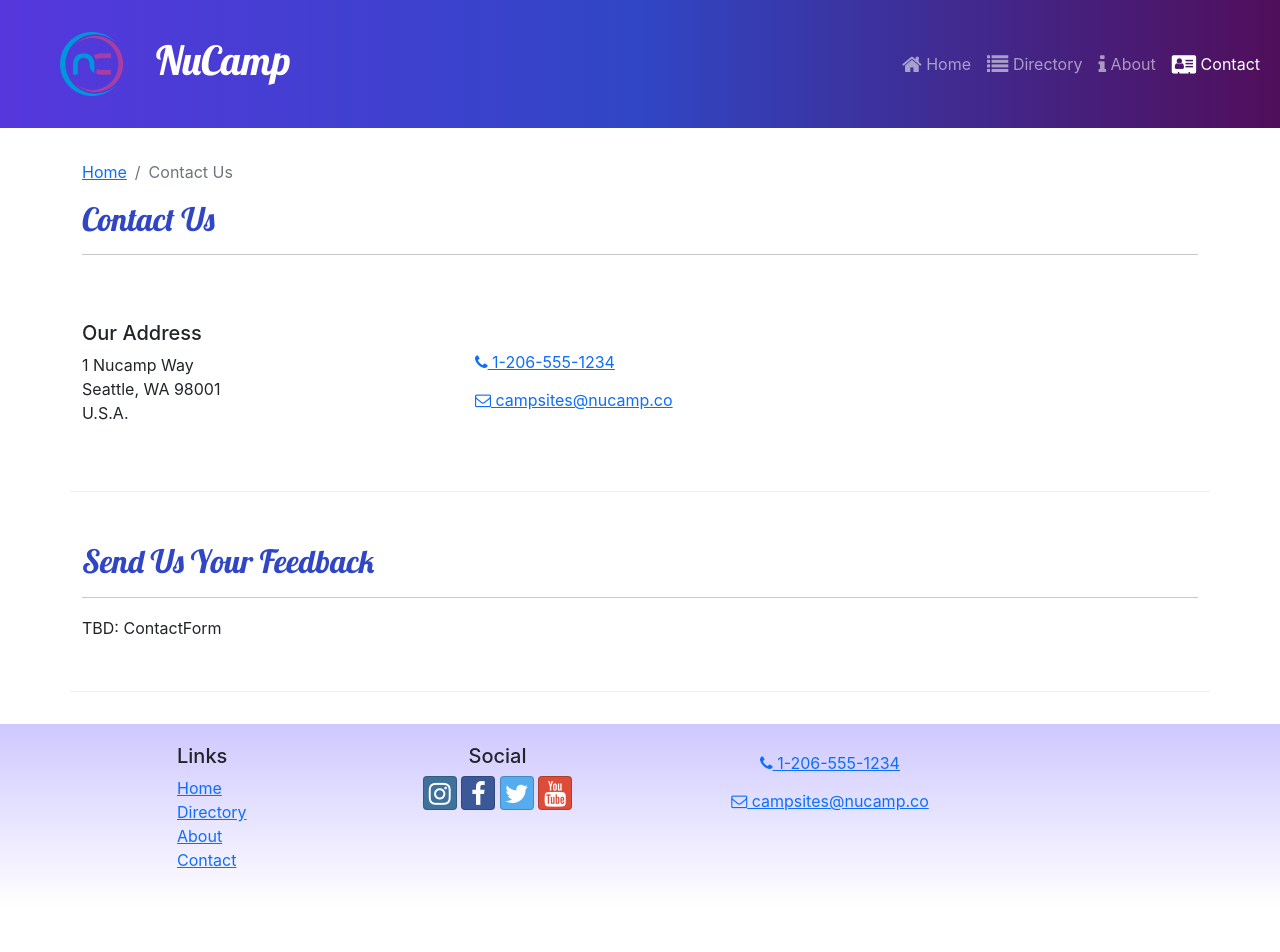
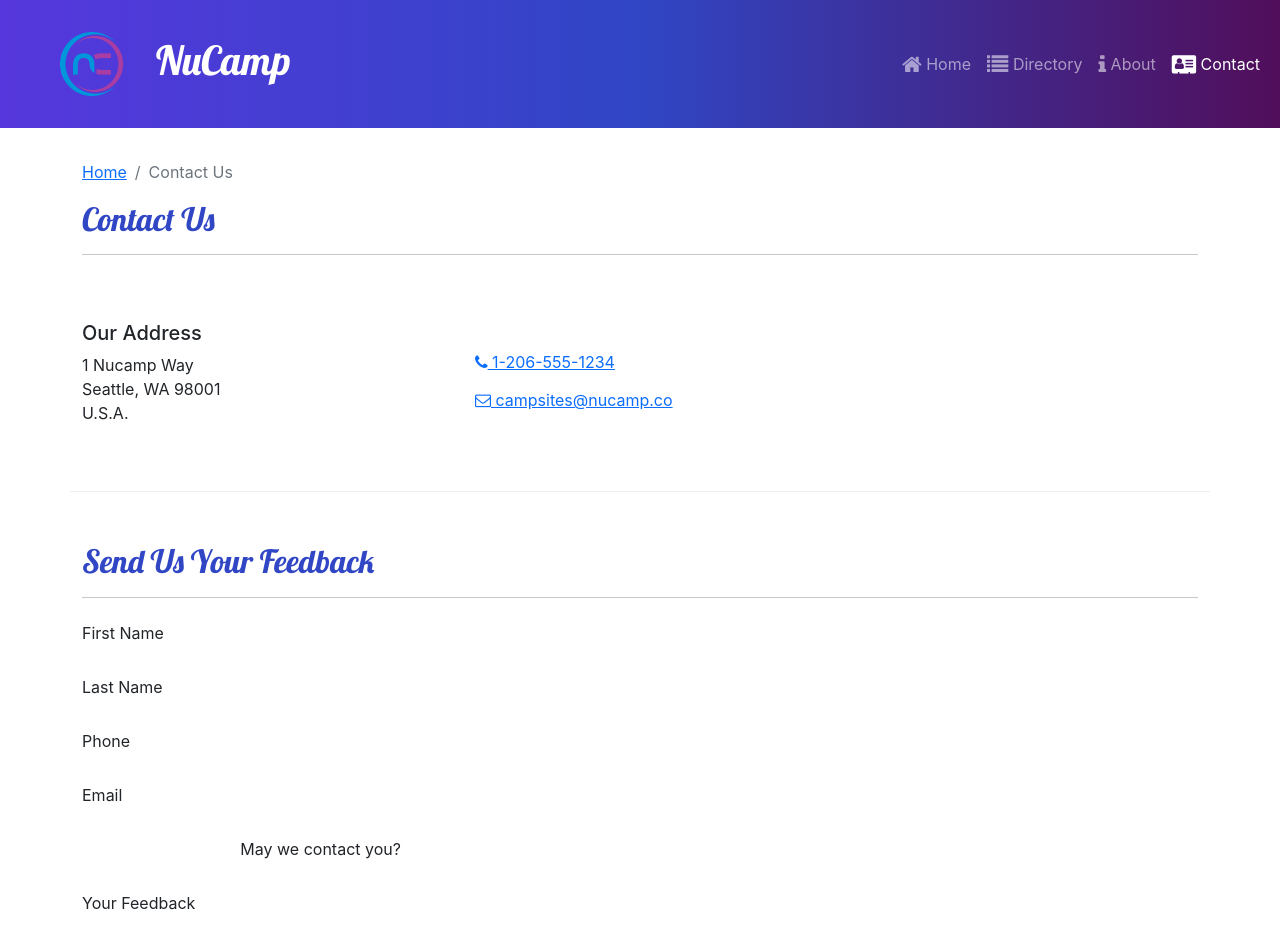
Before and after one commit to tinalr/Course-Project-React, a React (Create React App) app: page /contact in a window 1280 px wide. Shown: the top 952 px of the page. Before the commit the page ends 908 px from the top, so only its background shows below. Built offline with nearby package versions, Linux system fonts and the light colour scheme.

Commit message:
ContactForm part 1

```diff
--- /dev/null
+++ b/src/components/ContactForm.js
@@ -0,0 +1,73 @@
+import { Button, Label, Col, FormGroup } from "reactstrap";
+import { Formik, Field, Form } from "formik";
+
+const ContactForm = () => {
+    return (
+        <Formik
+            initialValues={{
+                firstName: '',
+                lastName: '',
+                phoneNum: '',
+                email: '',
+                agree: false,
+                contactType: 'By Phone',
+                feedback: ''
+            }}
+        >
+            <Form>
+                <FormGroup row>
+                    <Label htmlFor='firstName' md='2'>
+                        First Name
+                    </Label>
+                    <Col md='10'>
+
+                    </Col>
+                </FormGroup>
+                <FormGroup row>
+                    <Label htmlFor='lastName' md='2'>
+                        Last Name
+                    </Label>
+                    <Col md='10'>
+
+                    </Col>
+                </FormGroup>
+                <FormGroup row>
+                    <Label htmlFor='phoneNum' md='2'>
+                        Phone
+                    </Label>
+                    <Col md='10'>
+
+                    </Col>
+                </FormGroup>
+                <FormGroup row>
+                    <Label htmlFor='email' md='2'>
+                        Email
+                    </Label>
+                    <Col md='10'>
+
+                    </Col>
+                </FormGroup>
+                <FormGroup row>
+                    <Label check md={{ size: 4, offset: 2 }}>
+                        May we contact you?
+                    </Label>
+                    <Col md='4'>
+
+                    </Col>
+                </FormGroup>
+                <FormGroup row>
+                    <Label htmlFor="feedback" md='2'>
+                        Your Feedback
+                    </Label>
+                    <Col md='10'>
+
+                    </Col>
+                </FormGroup>
+                <FormGroup row>
+
+                </FormGroup>
+            </Form>
+        </Formik>
+    );
+};
+export default ContactForm;
--- a/src/pages/ContactPage.js
+++ b/src/pages/ContactPage.js
@@ -1,5 +1,6 @@
 import { Container, Col, Row } from "reactstrap";
 import SubHeader from '../components/SubHeader';
+import ContactForm from "../components/ContactForm";
 
 const ContactPage = () => {
     return (
@@ -39,7 +40,9 @@
                     <h2>Send Us Your Feedback</h2>
                     <hr/>
                 </Col>
-                <Col md='10'>TBD: ContactForm</Col>
+                <Col md='10'>
+                    <ContactForm />
+                </Col>
             </Row>
         </Container>
     );
```
